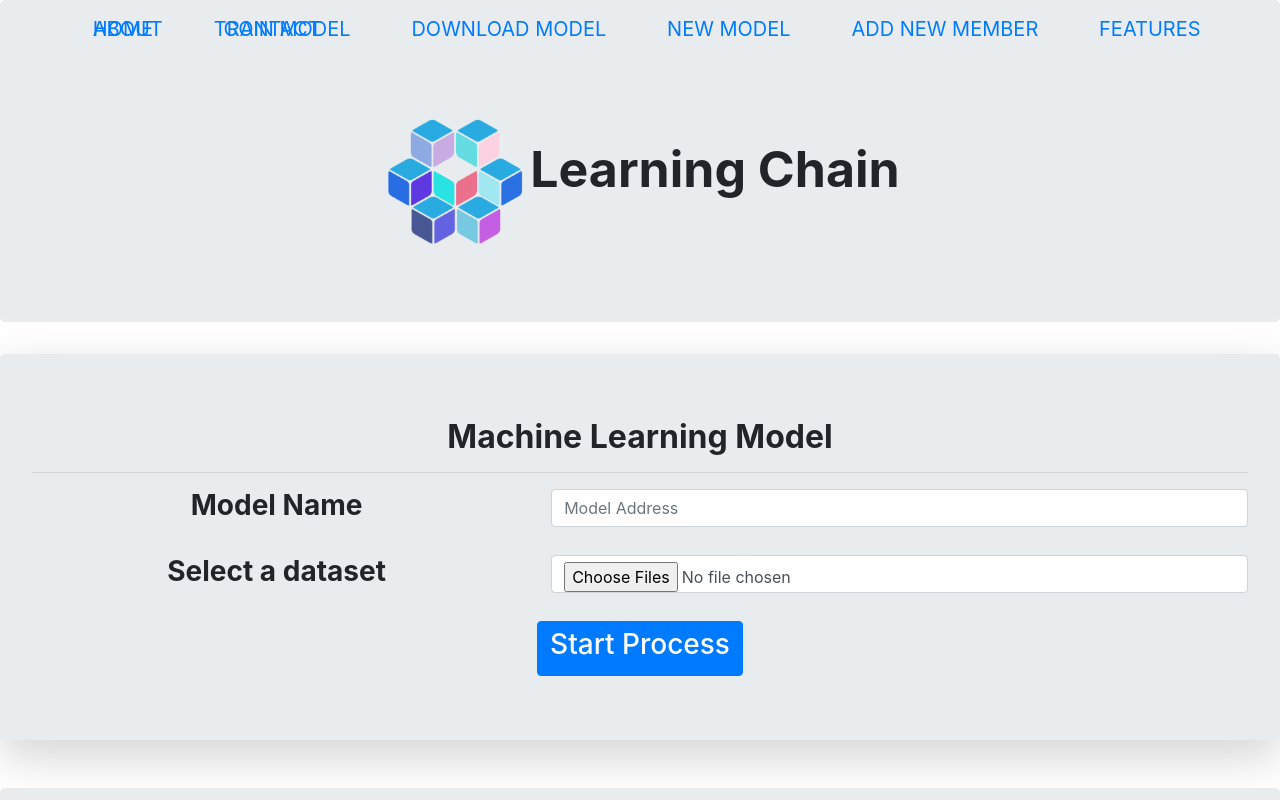
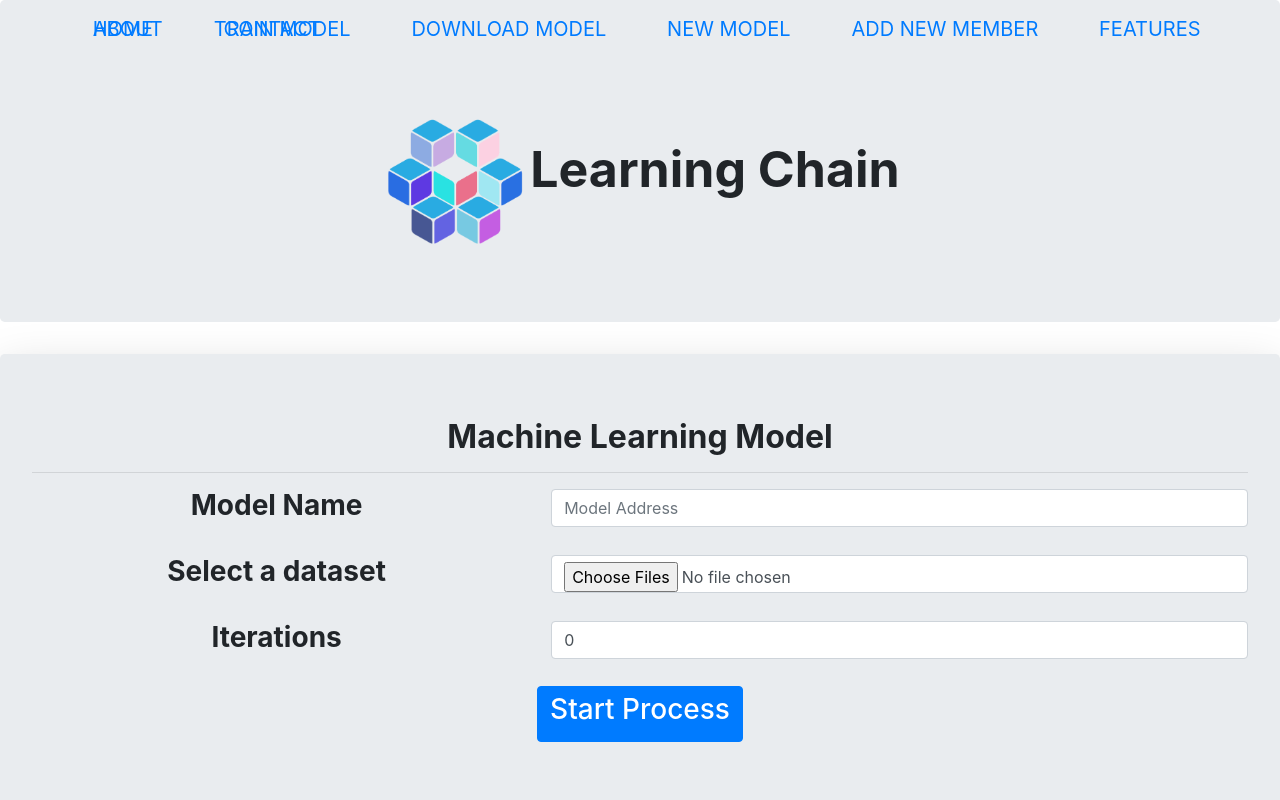
Before and after one commit to Adnu100/Blockchain-Based-Machine-Learning, a React (Create React App) app in the folder frontend/: page /StartProcess in a window 1280 px wide. Shown: the top 800 px of the page. Built offline with nearby package versions, Linux system fonts and the light colour scheme; the HTML template or start-up script is replaced by a standard one.

Commit message:
iterations field added in startProcess

```diff
--- a/frontend/src/components/StartProcess.js
+++ b/frontend/src/components/StartProcess.js
@@ -11,6 +11,7 @@ class StartProcess extends Component {
     this.state = {
       modelAddress: "",
       filesProvided: [],
+      iterations: 0,
     };
   }
 
@@ -21,20 +22,22 @@ class StartProcess extends Component {
       connection: connection,
       contractAddress: this.state.modelAddress,
     }).then((result) => {
-      const line = {
+      let newline = {
         slope: parseFloat(result["0"]),
         intercept: parseFloat(result["1"]),
       };
-      let newline = gradientDescent(
+      for (let i = 0; i < this.state.iterations; i++) {
+        newline = gradientDescent(
           data.map((s) => {
             const [x, y] = s.split(",");
             return { x: x, y: y };
           }),
-        line,
+          newline,
           {
             learningRate: 0.00001,
           }
         );
+      }
       console.log(newline);
       newline.slope = newline.slope.toString();
       newline.intercept = newline.intercept.toString();
@@ -79,6 +82,12 @@ class StartProcess extends Component {
   changeFiles(event) {
     this.setState({
       filesProvided: event.target.files,
+    });
+  }
+
+  changeIterations(event) {
+    this.setState({
+      iterations: event.target.value,
     });
   }
 
@@ -135,6 +144,28 @@ class StartProcess extends Component {
                 </div>
               </div>
             </div>
+            <div className="form-group">
+              <div className="row">
+                <div className="col-md-5">
+                  <label htmlFor="iter">
+                    <h3>
+                      <b>Iterations</b>
+                    </h3>
+                  </label>
+                </div>
+                <div className="col-md-7">
+                  <input
+                    type="number"
+                    className="form-control"
+                    value={this.state.iterations}
+                    id="iter"
+                    placeholder="Iterations"
+                    onChange={this.changeIterations.bind(this)}
+                    required
+                  />
+                </div>
+              </div>
+            </div>
             <button
               type="button"
               onClick={this.sendGradient.bind(this)}
```
Lines whose indentation alone changed are shown as unchanged.
